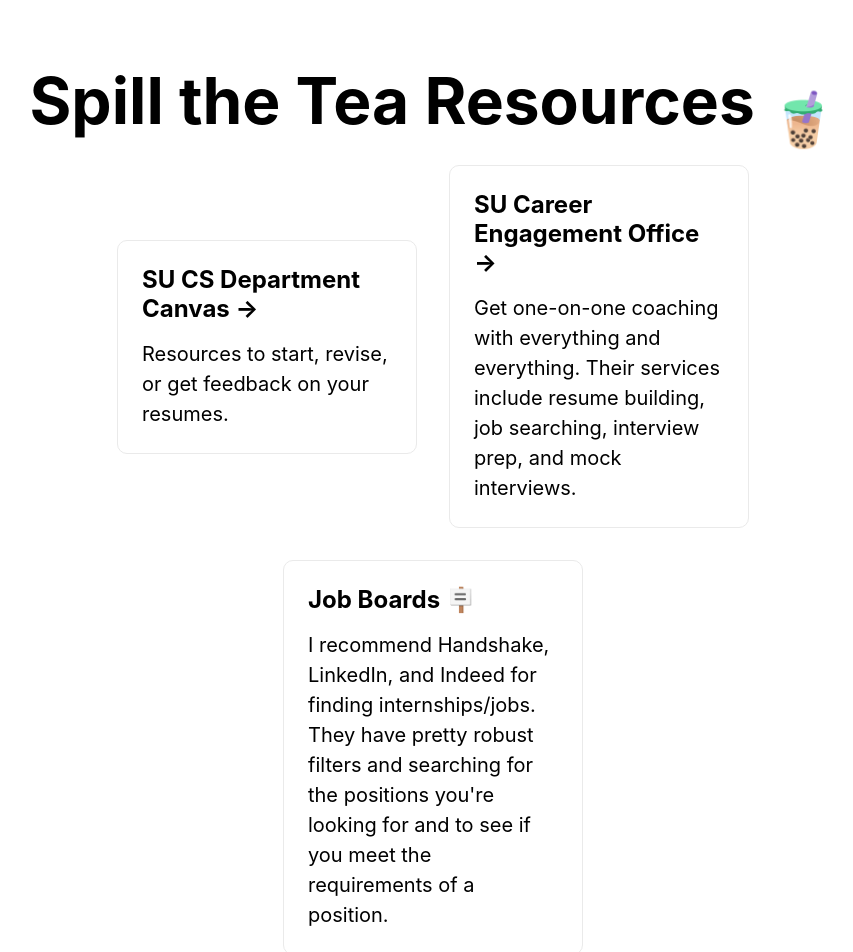
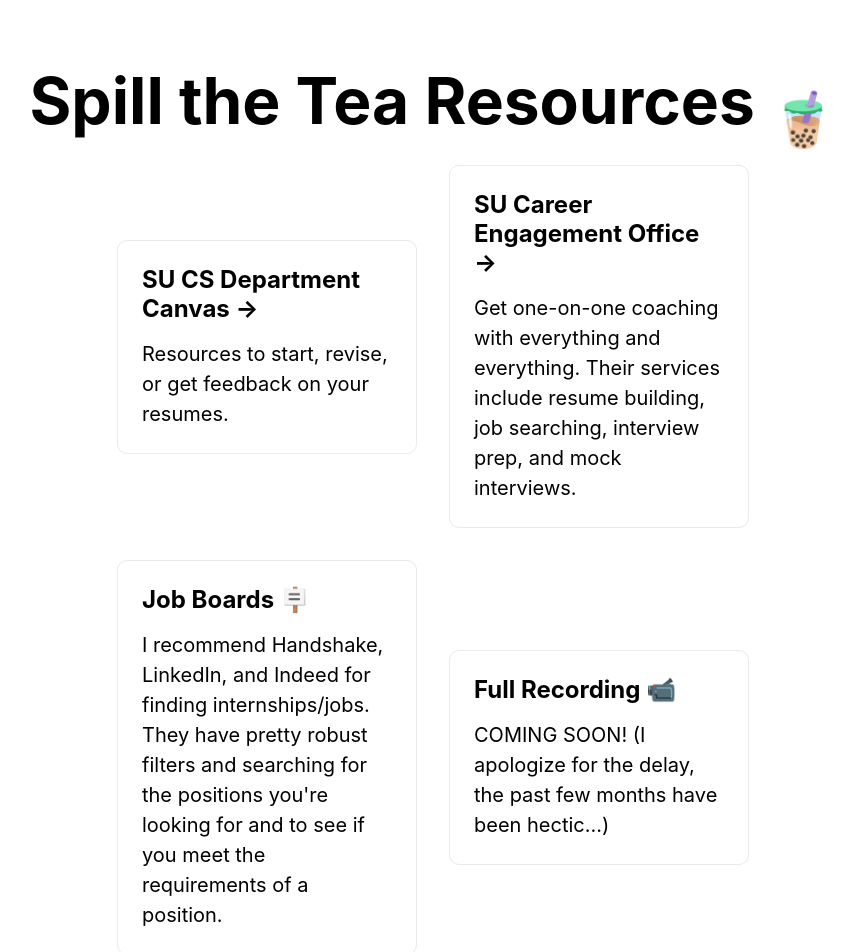
Before and after one commit to kidlatmc29/isabeltovalles.com, a Next.js app: page /cs-resources/spill-tea in a window 1280 px wide. Shown: the top 952 px of the page, without its empty margins (207-1060 px from the left). Built offline with nearby package versions, Linux system fonts and the light colour scheme.

Commit message:
adding new card to spill the tea for youtube video

```diff
--- a/pages/cs-resources/spill-tea.js
+++ b/pages/cs-resources/spill-tea.js
@@ -38,6 +38,13 @@
 
           </div>
 
+          <div className={styles.card}>
+            <h2> Full Recording 📹 </h2>
+            <p> COMING SOON! (I apologize for the delay, the past few months have been hectic...)
+            </p>
+
+          </div>
+
 
         </div>
 
```
